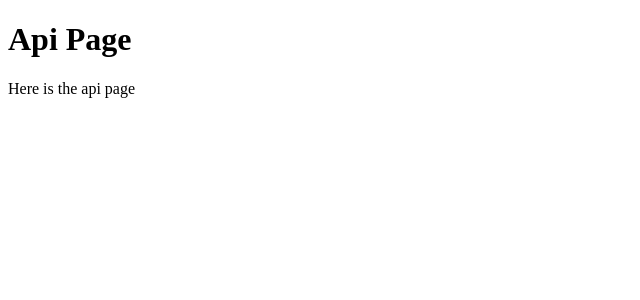
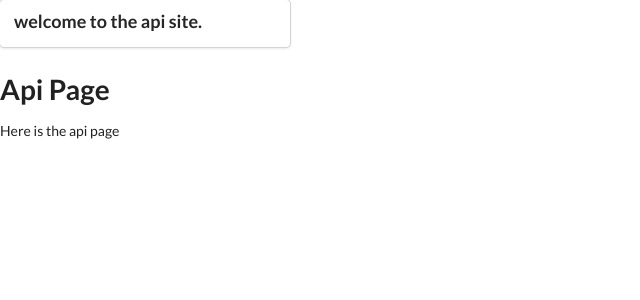
Before and after one commit to jnichols20091/fastApiProject, a FastAPI app: page / in a window 1280 px wide. Shown: the top 300 px of the page, without its empty margins (0-640 px from the left). Run offline with FastAPI, Linux system fonts and the light colour scheme; parts of the project's set-up code (start-up, migrations or seed data) failed here and were passed over; some libraries are stand-ins or nearby versions.

Commit message:
updated CDN

```diff
--- a/templates/homepage.html
+++ b/templates/homepage.html
@@ -1,18 +1,29 @@
 <!DOCTYPE html>
 <html lang="en">
 <head>
-    <link rel="stylesheet" type="text/css" href="semantic/dist/semantic.min.css">
+    <link rel="stylesheet" type="text/css" href="https://cdnjs.cloudflare.com/ajax/libs/semantic-ui/2.5.0/semantic.min.css">
 <script
   src="https://code.jquery.com/jquery-3.1.1.min.js"
   integrity="sha256-hVVnYaiADRTO2PzUGmuLJr8BLUSjGIZsDYGmIJLv2b8="
   crossorigin="anonymous"></script>
-<script src="semantic/dist/semantic.min.js"></script>
+
     <meta charset="UTF-8">
     <title>Api Page</title>
 </head>
 <body>
+    <div class="ui cards">
+        <div class="card">
+            <div class="content">
+                <div class="header">
+                    <div class="description">
+                        welcome to the api site.</div>
+                    </div>
+                </div>
+            </div>
+        </div>
     <h1>Api Page</h1>
     <p>Here is the api page</p>
+    <script src="https://cdnjs.cloudflare.com/ajax/libs/semantic-ui/2.5.0/semantic.min.js"></script>
     {% block content %}
     {% endblock %}
 </body>
```
